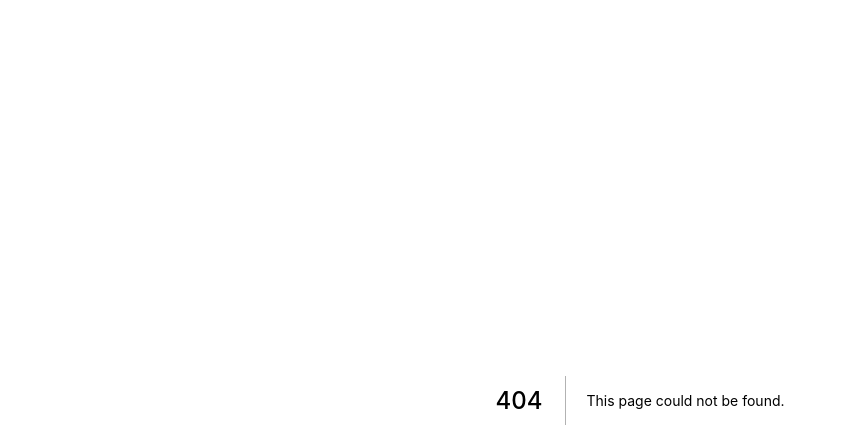
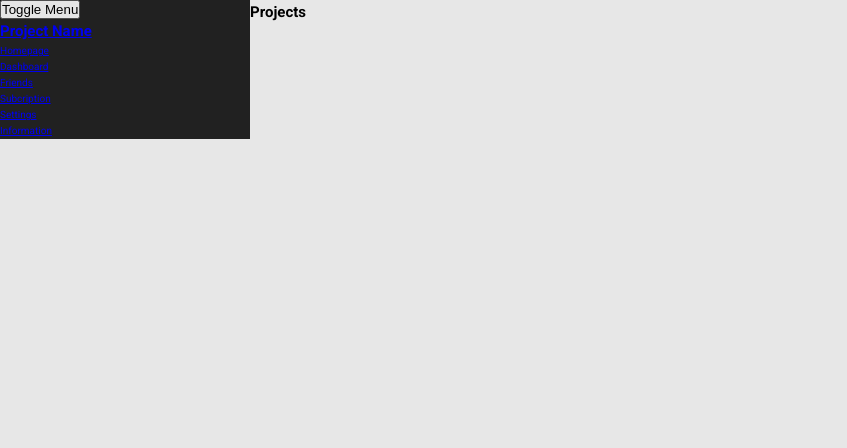
Before and after one commit to cristian-quintanilla/mytasks, a Next.js app: page /projects in a window 1280 px wide. Before the commit this address had no page. Shown: the top 448 px of the page, without its empty margins (0-847 px from the left). Built offline with nearby package versions, Linux system fonts and the light colour scheme.

Commit message:
Layout componenent and Projects Page created. Middleware to redirect

```diff
--- /dev/null
+++ b/components/ui/Layout.tsx
@@ -0,0 +1,45 @@
+type LayoutProps = {
+	children: React.ReactNode
+}
+
+const Layout = ({ children }: LayoutProps) => {
+	return (
+		<div className='wrapper'>
+			<nav className='layout'>
+				<div className="custom-menu">
+					<button type="button" id="sidebarCollapse" className="btn btn-primary">
+	          <i className="fa fa-bars"></i>
+	          <span className="sr-only">Toggle Menu</span>
+	        </button>
+        </div>
+	  		<h1><a href="index.html" className="logo">Project Name</a></h1>
+        <ul className="list-unstyled components mb-5">
+          <li className="active">
+            <a href="#"><span className="fa fa-home mr-3"></span> Homepage</a>
+          </li>
+          <li>
+              <a href="#"><span className="fa fa-user mr-3"></span> Dashboard</a>
+          </li>
+          <li>
+            <a href="#"><span className="fa fa-sticky-note mr-3"></span> Friends</a>
+          </li>
+          <li>
+            <a href="#"><span className="fa fa-sticky-note mr-3"></span> Subcription</a>
+          </li>
+          <li>
+            <a href="#"><span className="fa fa-paper-plane mr-3"></span> Settings</a>
+          </li>
+          <li>
+            <a href="#"><span className="fa fa-paper-plane mr-3"></span> Information</a>
+          </li>
+        </ul>
+			</nav>
+
+			<section>
+				{ children }
+			</section>
+		</div>
+	);
+}
+
+export default Layout;
--- /dev/null
+++ b/pages/projects.tsx
@@ -0,0 +1,19 @@
+import Head from 'next/head';
+
+import Layout from '../components/ui/Layout';
+
+const ProjectsPage = () => {
+	return (
+		<>
+			<Head>
+				<title>MyTasks - Projects</title>
+			</Head>
+
+			<Layout>
+				<h1>Projects</h1>
+			</Layout>
+		</>
+	);
+}
+
+export default ProjectsPage;
--- /dev/null
+++ b/styles/components/layout.scss
@@ -0,0 +1,84 @@
+.wrapper {
+	display: flex;
+	align-items: stretch;
+	width: 100%;
+}
+
+.layout {
+	min-width: 250px;
+  max-width: 250px;
+  background: #212121;
+  color: #fff;
+  -webkit-transition: all 0.3s;
+  -o-transition: all 0.3s;
+  transition: all 0.3s;
+  position: relative; }
+  .sidebar .h6 {
+    color: #fff; }
+  .sidebar.active {
+    margin-left: -250px; }
+    .sidebar.active .custom-menu {
+      margin-right: -50px; }
+  .sidebar h1 {
+    margin-bottom: 20px;
+    font-weight: 700;
+    font-size: 20px; }
+    .sidebar h1 .logo {
+      color: #fff;
+      display: block;
+      padding: 10px 30px;
+      background: #2f89fc; }
+  .sidebar ul.components {
+    padding: 0; }
+  .sidebar ul li {
+    font-size: 16px; }
+    .sidebar ul li > ul {
+      margin-left: 10px; }
+      .sidebar ul li > ul li {
+        font-size: 14px; }
+    .sidebar ul li a {
+      padding: 15px 30px;
+      display: block;
+      color: rgba(255, 255, 255, 0.6);
+      border-bottom: 1px solid rgba(255, 255, 255, 0.1); }
+      .sidebar ul li a:hover {
+        color: #fff;
+        background: #2f89fc;
+        border-bottom: 1px solid #2f89fc; }
+    .sidebar ul li.active > a {
+      background: transparent;
+      color: #fff; }
+      .sidebar ul li.active > a:hover {
+        background: #2f89fc;
+        border-bottom: 1px solid #2f89fc; }
+  @media (max-width: 991.98px) {
+    .sidebar {
+      margin-left: -250px; }
+      .sidebar.active {
+        margin-left: 0; }
+      .sidebar .custom-menu {
+        margin-right: -60px !important;
+        top: 10px !important; } }
+  .sidebar .custom-menu {
+    display: inline-block;
+    position: absolute;
+    top: 10px;
+    right: 0;
+    margin-right: -50px;
+    -webkit-transition: 0.3s;
+    -o-transition: 0.3s;
+    transition: 0.3s; }
+    @media (prefers-reduced-motion: reduce) {
+      .sidebar .custom-menu {
+        -webkit-transition: none;
+        -o-transition: none;
+        transition: none; } }
+    .sidebar .custom-menu .btn.btn-primary {
+      background: transparent;
+      border-color: transparent; }
+      .sidebar .custom-menu .btn.btn-primary i {
+        color: black;
+        font-size: 24px; }
+      .sidebar .custom-menu .btn.btn-primary:hover, .sidebar .custom-menu .btn.btn-primary:focus {
+        background: transparent !important;
+        border-color: transparent !important; }
--- a/styles/index.scss
+++ b/styles/index.scss
@@ -6,3 +6,4 @@
 
 //* Components
 @import './components/auth';
+@import './components/layout';
```
Also changed, not shown: pages/_middleware.ts (added, +11 -0 lines).
